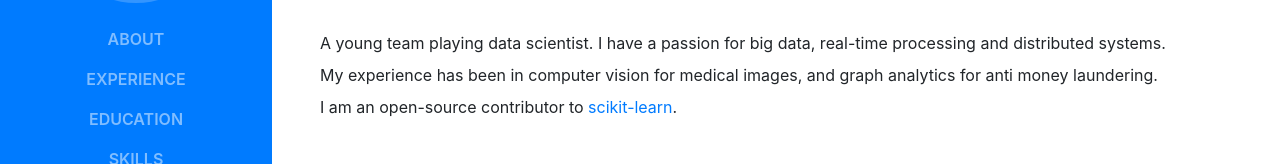
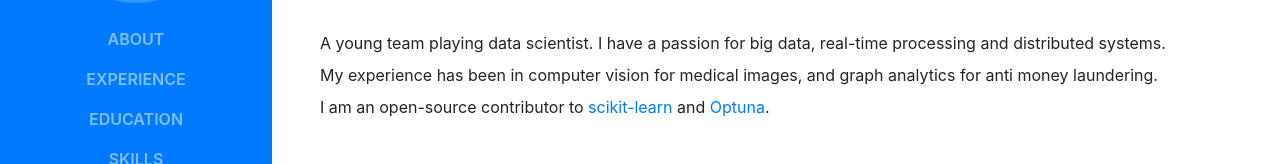
Before and after one commit to scouvreur/scouvreur.github.io, a website with bundled scripts: page index.html in a window 1280 px wide. Shown: the part 353-517 px from the top of the page. Built offline with nearby package versions, Linux system fonts and the light colour scheme; a web font is replaced by a local one.

Commit message:
Added Optuna contributor to bio

```diff
--- a/index.html
+++ b/index.html
@@ -96,7 +96,7 @@
             My experience has been in computer vision for medical images, and graph analytics for anti money laundering.
           </p>
           <p class="mb-5">
-            I am an open-source contributor to <a href="https://github.com/scikit-learn/scikit-learn">scikit-learn</a>.
+            I am an open-source contributor to <a href="https://github.com/scikit-learn/scikit-learn">scikit-learn</a> and <a href="https://github.com/pfnet/optuna">Optuna</a>.
           </p>
           <ul class="list-inline list-social-icons mb-0">
             <li class="list-inline-item">
```
